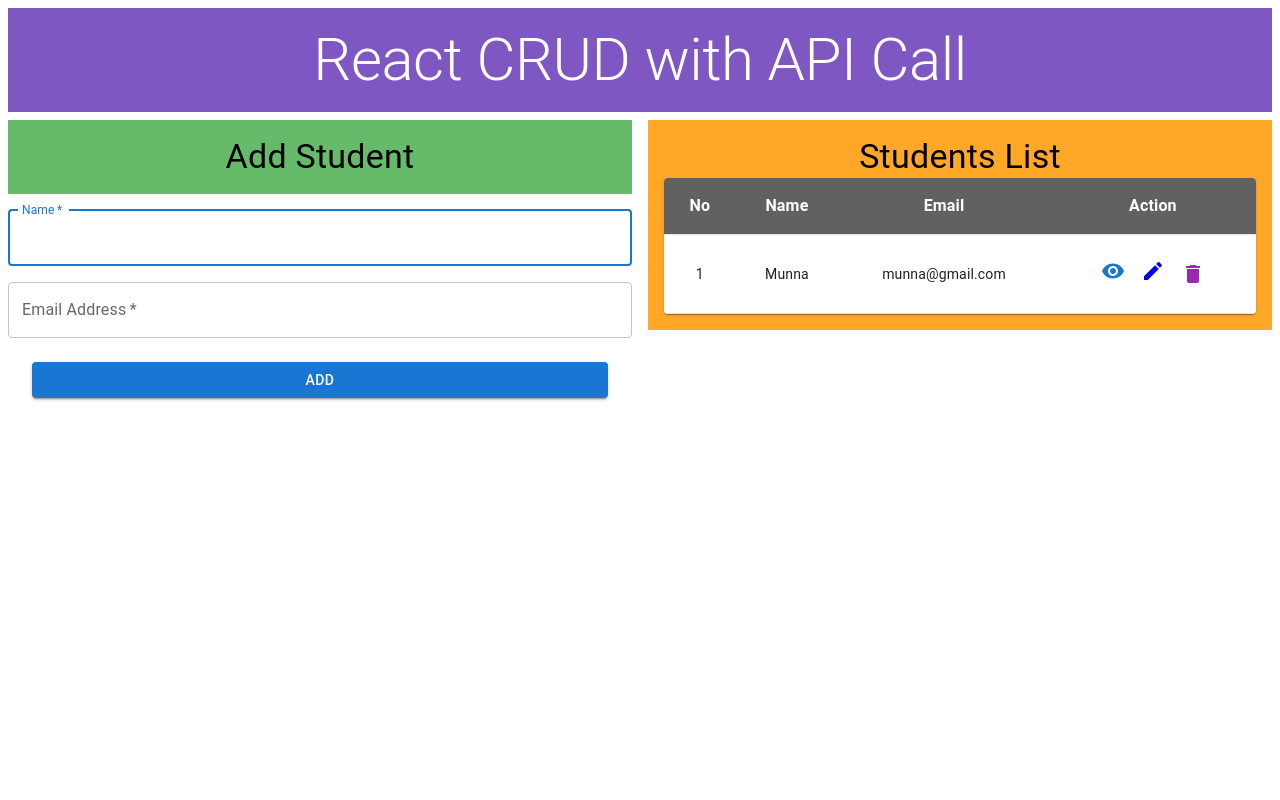
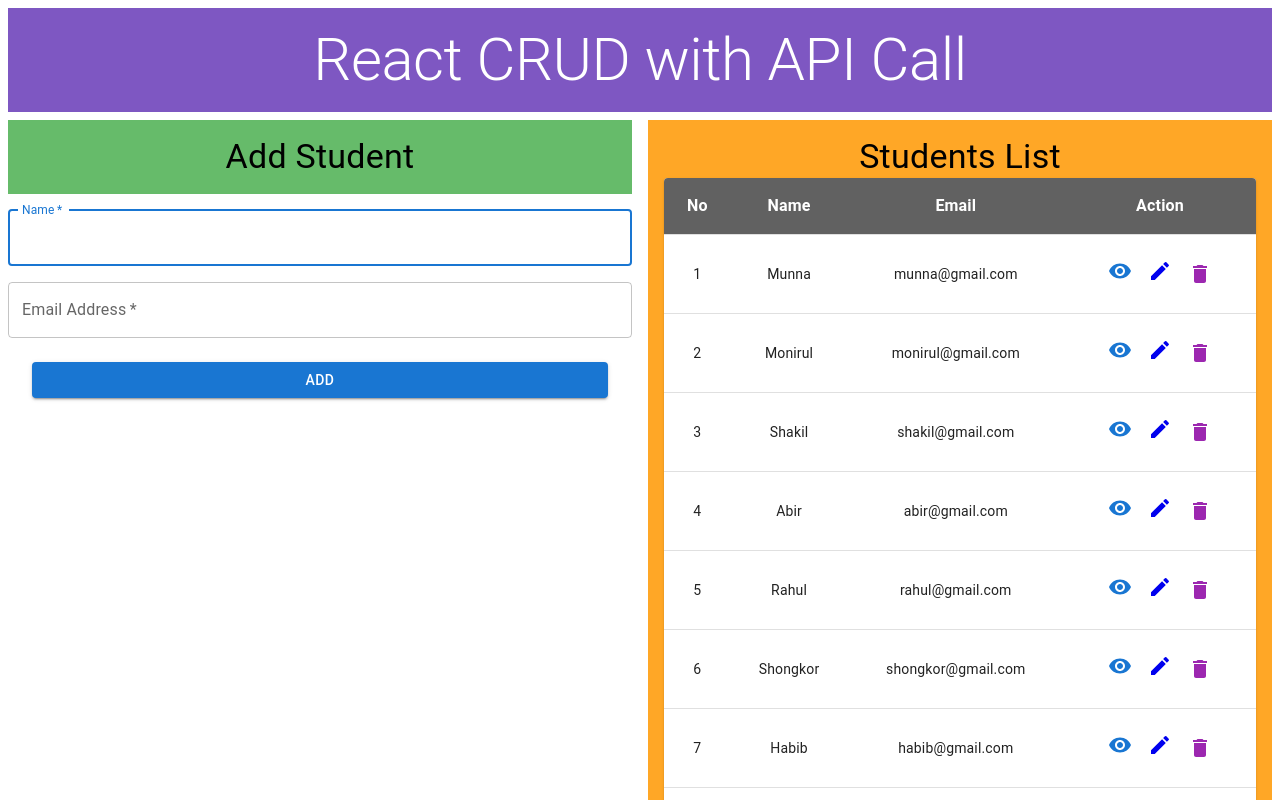
Before and after one commit to Md-Monirul-Islam/React-CRUD-App, a React (Create React App) app: page / in a window 1280 px wide. Shown: the top 800 px of the page. Built offline with nearby package versions, Linux system fonts and the light colour scheme; data requests are answered from the project's data file.

Commit message:
view and add student data

```diff
--- a/db.json
+++ b/db.json
@@ -1,9 +1,49 @@
 {
-    "students": [
-        { "id": 1, "stu_name": "Munna", "email": "munna@gmail.com" },
-        { "id": 2, "stu_name": "Monirul", "email": "monirul@gmail.com" },
-        { "id": 3, "stu_name": "Shakil", "email": "shakil@gmail.com" },
-        { "id": 4, "stu_name": "Abir", "email": "abir@gmail.com" },
-        { "id": 5, "stu_name": "Rahul", "email": "rahul@gmail.com" }
-      ]
+  "students": [
+    {
+      "id": 1,
+      "stuname": "Munna",
+      "email": "munna@gmail.com"
+    },
+    {
+      "id": 2,
+      "stuname": "Monirul",
+      "email": "monirul@gmail.com"
+    },
+    {
+      "id": 3,
+      "stuname": "Shakil",
+      "email": "shakil@gmail.com"
+    },
+    {
+      "id": 4,
+      "stuname": "Abir",
+      "email": "abir@gmail.com"
+    },
+    {
+      "id": 5,
+      "stuname": "Rahul",
+      "email": "rahul@gmail.com"
+    },
+    {
+      "stuname": "Shongkor",
+      "email": "shongkor@gmail.com",
+      "id": 6
+    },
+    {
+      "stuname": "Habib",
+      "email": "habib@gmail.com",
+      "id": 7
+    },
+    {
+      "stuname": "Rasel",
+      "email": "rasel@gmail.com",
+      "id": 8
+    },
+    {
+      "stuname": "Arnob",
+      "email": "arnob@gmail.com",
+      "id": 9
+    }
+  ]
 }
--- a/src/App.js
+++ b/src/App.js
@@ -9,8 +9,8 @@ const App = () => {
             <BrowserRouter>
                 <Routes>
                     <Route exact path="/" element={<Home />} />
-                    <Route exact path="/view/1" element={<View />} />
-                    <Route exact path="/edit/1" element={<Edit />} />
+                    <Route exact path="/view/:id" element={<View />} />
+                    <Route exact path="/edit/:id" element={<Edit />} />
                 </Routes>
             </BrowserRouter>
         </div>
--- a/src/components/pages/Home.js
+++ b/src/components/pages/Home.js
@@ -1,11 +1,40 @@
-import React from 'react';
+import { React, useState } from 'react';
 import { Typography, Box, Grid, TextField, Button } from '@mui/material';
 import { deepPurple, green } from '@mui/material/colors';
 import List from '../student/List';
+import axios from 'axios';
 
 
 
 const Home = () => {
+    const [student,setStudent] = useState({
+        'stuname':'',
+        'email':'',
+    })
+    function onTextChange(e){
+        setStudent({
+            ...student,
+            [e.target.name]:e.target.value
+        })
+        //console.log(student)
+    }
+
+    const [status, setStatus] = useState();
+
+    async function onFormSubmit(e){
+        e.preventDefault();
+        try{
+            await axios.post(`http://localhost:3333/students`,student);
+            setStatus(true);
+        }
+        catch (error){
+            console.log('Somethings is wrong')
+        }
+    }
+
+    if (status) {
+        return <Home />
+    }
     return (
         <>
             <Box textAlign={'center'} bgcolor={deepPurple[400]} color="white" p={2} mb={1}>
@@ -21,14 +50,14 @@ const Home = () => {
                     <form noValidate>
                         <Grid container spacing={2}>
                             <Grid item xs={12}>
-                            <TextField autoComplete='stuname' name='stuname' variant='outlined' required fullWidth id='stuname' label="Name" autoFocus />
+                            <TextField autoComplete='stuname' name='stuname' variant='outlined' required fullWidth id='stuname' label="Name" autoFocus onChange={e => onTextChange(e)} />
                             </Grid>
                             <Grid item xs={12}>
-                                <TextField autoComplete='email' name='email' variant='outlined' required fullWidth id='email' label={'Email Address'} />
+                                <TextField autoComplete='email' name='email' variant='outlined' required fullWidth id='email' label={'Email Address'} onChange={e => onTextChange(e)} />
                             </Grid>
                         </Grid>
                         <Box m={3}>
-                            <Button type='submit' variant='contained' color='primary' fullWidth>Add</Button>
+                            <Button type='submit' variant='contained' color='primary' fullWidth onClick={e=>onFormSubmit(e)} >Add</Button>
                         </Box>
                     </form>
                 </Grid>
--- a/src/components/student/Edit.js
+++ b/src/components/student/Edit.js
@@ -1,10 +1,48 @@
+import React from 'react';
 import { Typography, Box, Grid, TextField, Button } from '@mui/material';
 import { deepPurple, green } from '@mui/material/colors';
+import { useNavigate   } from 'react-router-dom';
+//import List from '../student/List';
 const Edit = () => {
+    const navigate = useNavigate();
+    const handleClick = () => {
+        navigate("/")
+    }
     return (
-        <div>
+        <>
+            <Box textAlign={'center'} bgcolor={deepPurple[400]} color="white" p={2} mb={1}>
+                <Typography variant='h2'>React CRUD with API Call</Typography>
+            </Box>
+            <Grid container justifyContent='center' spacing={2}>
+                <Grid item md={6} xs={12}>
+                    <Box textAlign={'center'} p={2} mb={2} bgcolor={green[400]}>
+                        <Typography variant='h4'>
+                            Edit Student
+                        </Typography>
+                    </Box>
+                    <form noValidate>
+                        <Grid container spacing={2}>
+                            <Grid item xs={6}>
+                            <TextField autoComplete='id' name='id' variant='outlined' required fullWidth id='stuname' label="ID" autoFocus value={1} disabled />
+                            </Grid>
+                            <Grid item xs={6}>
+                            <TextField autoComplete='stuname' name='stuname' variant='outlined' required fullWidth id='stuname' label="Name" autoFocus />
+                            </Grid>
+                            <Grid item xs={12}>
+                                <TextField autoComplete='email' name='email' variant='outlined' required fullWidth id='email' label={'Email Address'} />
+                            </Grid>
+                        </Grid>
+                        <Box m={3}>
+                            <Button type='submit' variant='contained' color='primary' fullWidth>Update</Button>
+                        </Box>
+                    </form>
+                    <Box m={3} textAlign={'center'}>
+                        <Button variant='contained' color='secondary' onClick={handleClick}>Back to Home</Button>
+                    </Box>
+                </Grid>
 
-        </div>
+            </Grid>
+        </>
     );
 };
 
--- a/src/components/student/List.js
+++ b/src/components/student/List.js
@@ -4,8 +4,27 @@ import VisibilityIcon from '@mui/icons-material/Visibility';
 import EditIcon from '@mui/icons-material/Edit';
 import DeleteIcon from '@mui/icons-material/Delete';
 import { Link } from 'react-router-dom';
+import axios from 'axios';
+import { useEffect, useState } from 'react';
 
 const List = () => {
+
+    const [students, setStudents] = useState([]);
+    useEffect(()=>{
+        async function getAllStudent(){
+            try{
+                const students = await axios.get('http://localhost:3333/students')
+                //console.log(students.data)
+                setStudents(students.data)
+            }
+            catch (error){
+                console.log("Some things wrong");
+            }
+        }
+        getAllStudent();
+    },[])
+
+
     return (
         <>
            <Box textAlign={'center'} p={2} bgcolor={orange[400]}>
@@ -23,22 +42,29 @@ const List = () => {
                                     </TableRow>
                                 </TableHead>
                                 <TableBody>
-                                    <TableRow>
-                                        <TableCell align='center'>1</TableCell>
-                                        <TableCell align='center'>Munna</TableCell>
-                                        <TableCell align='center'>munna@gmail.com</TableCell>
+                                    {
+                                        students.map((student,i)=>{
+                                            return (
+                                        <TableRow key={i}>
+                                        <TableCell align='center'>{i+1}</TableCell>
+                                        <TableCell align='center'>{student.stuname}</TableCell>
+                                        <TableCell align='center'>{student.email}</TableCell>
                                         <TableCell align='center'>
                                             <Tooltip title={'View'}>
-                                                <IconButton><Link to={'/view/1'}><VisibilityIcon color='primary' /></Link></IconButton>
+                                                <IconButton><Link to={`/view/${student.id}`}><VisibilityIcon color='primary' /></Link></IconButton>
                                             </Tooltip>
                                             <Tooltip title={'Edit'}>
-                                                <IconButton><Link to={'/edit/1'}><EditIcon /></Link></IconButton>
+                                                <IconButton><Link to={`/edit/${student.id}`}><EditIcon /></Link></IconButton>
                                             </Tooltip>
                                             <Tooltip title={"Delete"}>
                                                 <IconButton><DeleteIcon color={"secondary"} /></IconButton>
                                             </Tooltip>
                                         </TableCell>
                                     </TableRow>
+                                            )
+                                        })
+                                    }
+
                                 </TableBody>
                             </Table>
                         </TableContainer>
--- a/src/components/student/View.js
+++ b/src/components/student/View.js
@@ -1,7 +1,34 @@
 import { Typography, Box, TableContainer, Table, TableBody, TableCell, TableHead, TableRow, Paper, Button } from '@mui/material';
 import { orange } from '@mui/material/colors';
+import { useParams, useNavigate   } from 'react-router-dom';
+import axios from 'axios';
+import { useState, useEffect } from 'react';
 
 const View = () => {
+
+    const {id} = useParams()
+        console.log(id)
+
+    const [student, setStudent] = useState([])
+    useEffect(()=>{
+        async function getStudentData(){
+            try{
+                const student = await axios.get(` http://localhost:3333/students/${id}`)
+                //console.log(student.data)
+                setStudent(student.data)
+            }
+            catch (error){
+                console.log("Some things wrong");
+            }
+        }
+        getStudentData();
+    }, [id])
+
+    let navigate  = useNavigate ();
+
+    const handleClick = () => {
+        navigate("/")
+    }
     return (
         <>
             <Box textAlign={'center'} p={2} bgcolor={orange[400]}>
@@ -18,15 +45,15 @@ const View = () => {
                         </TableHead>
                         <TableBody>
                             <TableRow>
-                                <TableCell align={'center'}>1</TableCell>
-                                <TableCell align={'center'}>Munna</TableCell>
-                                <TableCell align={'center'}>munna@gmail.com</TableCell>
+                                <TableCell align={'center'}>{student.id}</TableCell>
+                                <TableCell align={'center'}>{student.stuname}</TableCell>
+                                <TableCell align={'center'}>{student.email}</TableCell>
                             </TableRow>
                         </TableBody>
                     </Table>
                 </TableContainer>
                 <Box m={3} textAlign={'center'}>
-                    <Button variant='contained' color='primary'>Back to Home</Button>
+                    <Button variant='contained' color='primary' onClick={handleClick}>Back to Home</Button>
                 </Box>
         </>
     );
```
